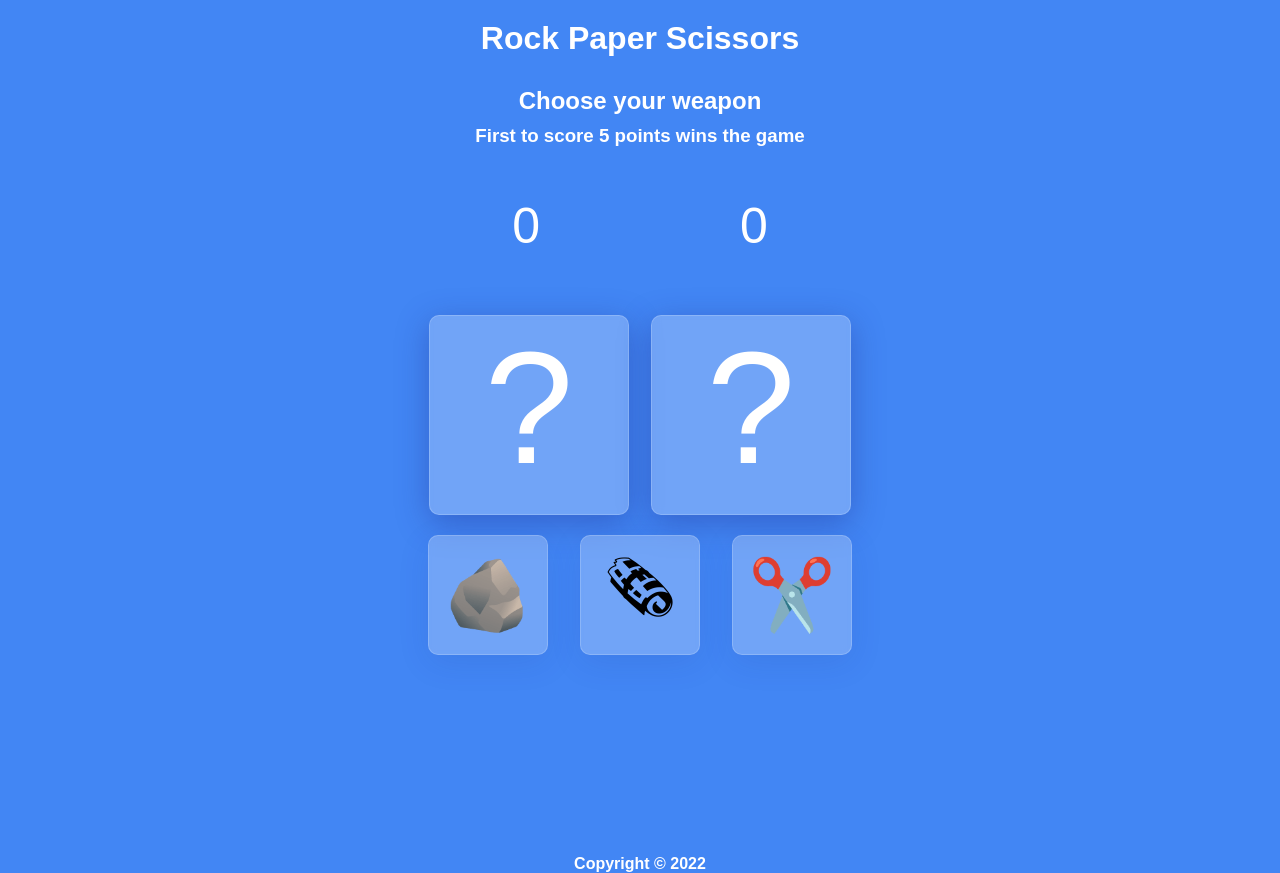
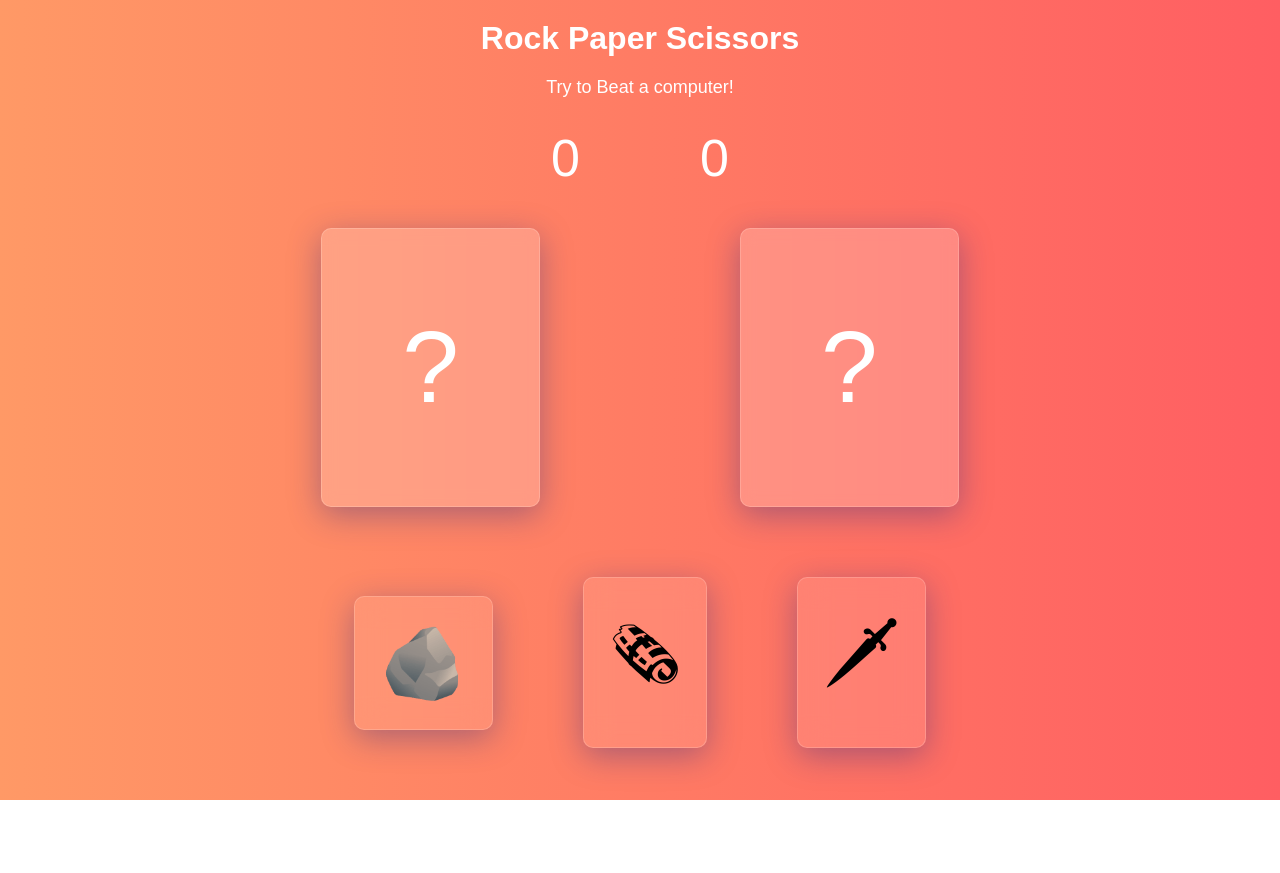
Before and after one commit to siaxw/rockPaperScissors, a plain HTML site: page index.html in a window 1280 px wide. After the commit the page ends 800 px from the top, so only its background shows below. Drawn offline with Linux system fonts and the light colour scheme.

Commit message:
html & css done

```diff
--- a/index.html
+++ b/index.html
@@ -4,35 +4,30 @@
 		<meta charset="UTF-8" />
 		<meta http-equiv="X-UA-Compatible" content="IE=edge" />
 		<meta name="viewport" content="width=device-width, initial-scale=1.0" />
-		<title>RPS</title>
+		<title>Document</title>
 		<link rel="stylesheet" href="/style.css" />
+		<script src="/main.js" defer></script>
 	</head>
 	<body>
-		<h1>Rock Paper Scissors</h1>
-		<div class="container">
-			<h2>Choose your weapon</h2>
-			<h3 id="score">First to score 5 points wins the game</h3>
-			<div class="container__score">
-				<p id="score1">0</p>
-				<p id="score2">0</p>
-			</div>
-			<div class="left-right">
-				<div class="left">
-					<div id="left">?</div>
-				</div>
-				<div class="right">
-					<div id="right">?</div>
-				</div>
-			</div>
-			<div class="container__btn">
-				<button id="rock">🪨</button>
-				<button id="paper">🗞</button>
-				<button id="scissors">✂️</button>
-			</div>
+		<h1 class="primary__header">Rock Paper Scissors</h1>
+		<p class="primary__p">Try to Beat a computer!</p>
+		<div class="container__score">
+			<p class="score">0</p>
+			<p class="score">0</p>
 		</div>
-		<footer>
-			<h4>Copyright &copy; 2022</h4>
-		</footer>
-		<script src="/main.js"></script>
+		<div class="container__choose">
+			<p class="choose">?</p>
+			<p class="choose">?</p>
+		</div>
+		<div class="container__weapons">
+			<p class="weapon">🪨</p>
+			<p class="weapon">🗞</p>
+			<p class="weapon">🗡</p>
+		</div>
 	</body>
 </html>
+<!--
+            <p>🪨</p>
+			<p>🗞</p>
+			<p>🗡</p>
+            -->
--- a/style.css
+++ b/style.css
@@ -1,100 +1,79 @@
+:root {
+}
+
 * {
 	margin: 0;
 	padding: 0;
 	box-sizing: border-box;
+	text-decoration: none;
 	list-style-type: none;
-	text-decoration: none;
 	font-family: Arial, Helvetica, sans-serif;
 }
 
 body {
-	background-color: #4286f4;
+	/* background: linear-gradient(to right, #00b4db, #0083b0);*/
+	background: linear-gradient(to right, #ff9966, #ff5e62);
 }
 
-h1 {
+.primary__header,
+.primary__p {
+	color: white;
 	text-align: center;
-	color: white;
-	padding: 20px;
+	margin-top: 20px;
 }
 
-.container {
-	margin: 10px 400px;
-	color: white;
-}
-
-.container h2,
-h3 {
-	text-align: center;
-	margin: 10px;
+.primary__p {
+	font-size: 18px;
 }
 
 .container__score {
+	margin-top: 30px;
+	display: flex;
+	align-items: center;
+	justify-content: center;
+	gap: 120px;
+}
+
+.container__score .score {
+	color: white;
+	font-size: 52px;
+}
+
+.container__choose {
+	margin-top: 40px;
 	display: flex;
 	justify-content: center;
 	align-items: center;
 	gap: 200px;
-	font-size: 50px;
-	padding: -20px;
 }
 
-.left-right {
+.container__choose .choose {
+	color: white;
+	font-size: 102px;
+	background: rgba(255, 255, 255, 0.2);
+	box-shadow: 0 8px 32px 0 rgba(31, 38, 135, 0.37);
+	backdrop-filter: blur(7.5px);
+	-webkit-backdrop-filter: blur(7.5px);
+	border-radius: 10px;
+	border: 1px solid rgba(255, 255, 255, 0.18);
+	padding: 80px;
+}
+
+.container__weapons {
+	margin-top: 70px;
 	display: flex;
+	font-size: 70px;
 	justify-content: center;
 	align-items: center;
-	height: 200px;
-	gap: 22px;
-	margin: 20px 0;
+	gap: 90px;
 }
 
-.left,
-.right {
-	background: rgba(255, 255, 255, 0.25);
+.container__weapons .weapon {
+	background: rgba(255, 255, 255, 0.1);
 	box-shadow: 0 8px 32px 0 rgba(31, 38, 135, 0.37);
-	backdrop-filter: blur(4px);
-	-webkit-backdrop-filter: blur(4px);
+	backdrop-filter: blur(14.5px);
+	-webkit-backdrop-filter: blur(14.5px);
 	border-radius: 10px;
 	border: 1px solid rgba(255, 255, 255, 0.18);
-	width: 200px;
-	height: 200px;
-	text-align: center;
-	font-size: 160px;
-	user-select: none;
+	padding: 25px;
 }
-
-.container__btn {
-	margin-top: 20px;
-	display: flex;
-	justify-content: center;
-	align-items: center;
-	gap: 32px;
-	user-select: none;
-}
-
-.container__btn button {
-	background: rgba(255, 255, 255, 0.25);
-	box-shadow: 0 8px 32px 0 rgba(31, 38, 135, 0.1);
-	backdrop-filter: blur(4px);
-	-webkit-backdrop-filter: blur(4px);
-	border-radius: 10px;
-	border: 1px solid rgba(255, 255, 255, 0.18);
-	width: 120px;
-	height: 120px;
-	font-size: 70px;
-	transition: 0.2s;
-}
-
-.container__btn button:active {
-	color: black;
-	font-size: 50px;
-}
-
-.container p {
-	margin: 40px 0;
-	text-align: center;
-}
-
-footer h4 {
-	text-align: center;
-	margin-top: 200px;
-	color: white;
-}
```
Also changed, not shown: main.js (deleted, +0 -238 lines).
